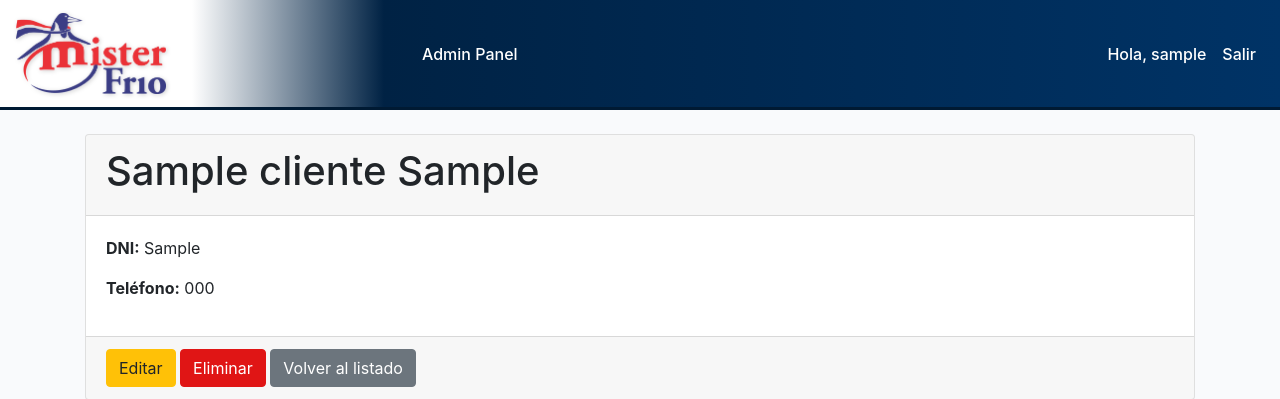
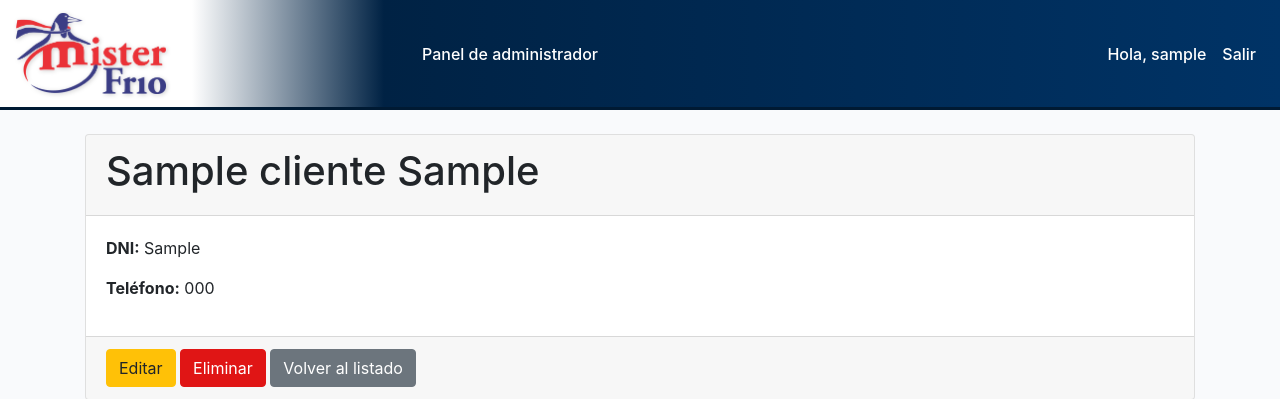
Before and after one commit to GastonGigena/Practico_Integrador_Final, a Django app: page /clientes/1/ in a window 1280 px wide. Shown: the top 399 px of the page. Run offline with Django 5.2, Linux system fonts and the light colour scheme; a user stored in the database is signed in; tables that the repository leaves empty hold one stand-in row (values such as "Sample post"); some libraries are stand-ins or nearby versions.

Commit message:
cambios en navbar segun usuario

```diff
--- a/templates/base.html
+++ b/templates/base.html
@@ -1,5 +1,6 @@
 <!doctype html>
 <html lang="en">
+
 <head>
   {% load static %}
   <meta charset="utf-8">
@@ -9,6 +10,7 @@
   <link rel="stylesheet" href="{% static 'css/custom.css' %}">
 
 </head>
+
 <body>
 
   <nav class="navbar navbar-expand-lg navbar-light bg-light">
@@ -27,12 +29,15 @@
         <li class="nav-item mx-2"><a class="nav-link" href="/clientes/">Clientes</a></li>
         <li class="nav-item mx-2"><a class="nav-link" href="/ventas/">Ventas</a></li>
         <li class="nav-item mx-2"><a class="nav-link" href="/ventas/dashboard/">Dashboard</a></li>
+
         {% elif "Ventas" in user_groups %}
         <li class="nav-item mx-2"><a class="nav-link" href="/ventas/">Ventas</a></li>
-        {% elif "Stock" in user_groups %}
+
+        {% elif "Stockers" in user_groups %}
         <li class="nav-item mx-2"><a class="nav-link" href="/productos/">Productos</a></li>
         {% endif %}
-        <li class="nav-item mx-2"><a class="nav-link" href="/admin/">Admin Panel</a></li>
+
+        <li class="nav-item mx-2"><a class="nav-link" href="/admin/">Panel de administrador</a></li>
         {% endif %}
       </ul>
 
@@ -57,4 +62,5 @@
     {% block content %}{% endblock %}
   </div>
 </body>
+
 </html>
```
Also changed, not shown: core/context_processors.py (line endings or trailing spaces). Lines whose indentation alone changed are shown as unchanged.
